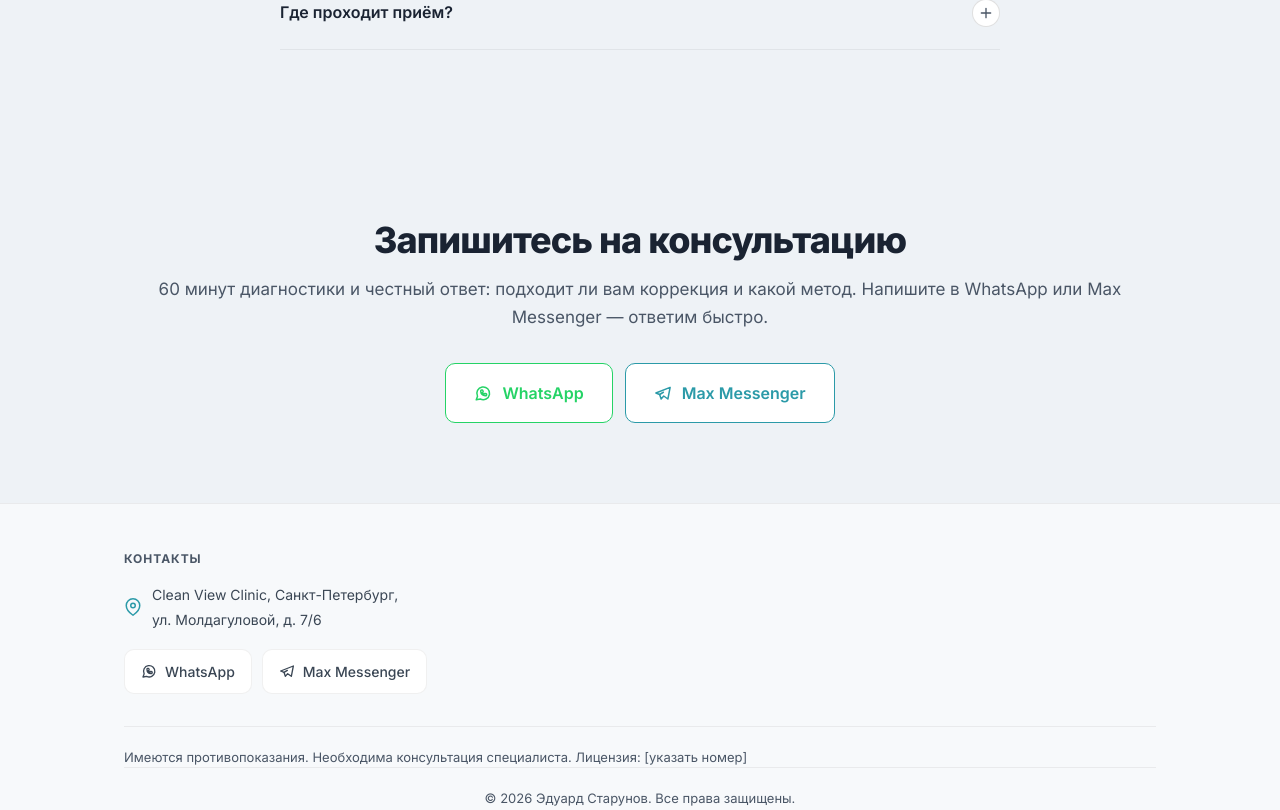
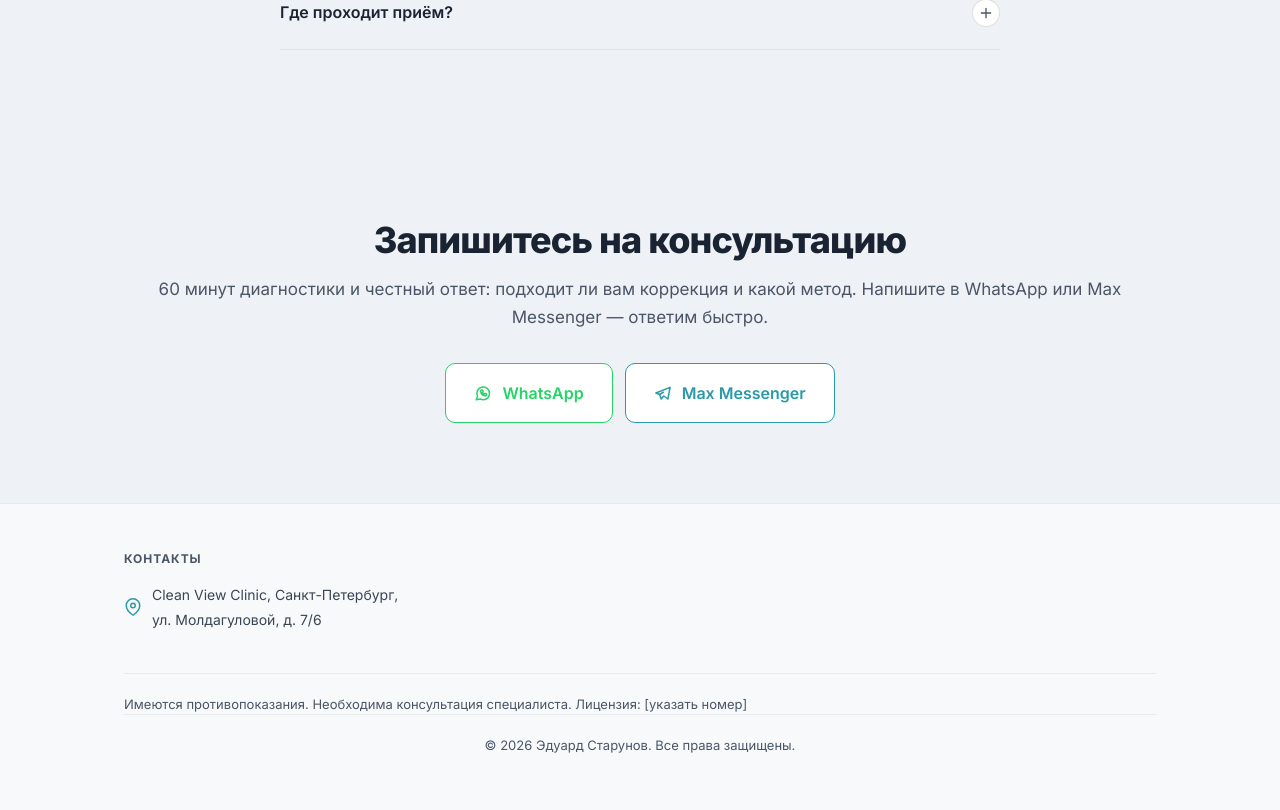
Before and after one commit to aktogde1/starunov-site, a React (Vite) app: page / in a window 1280 px wide. Shown: the part 9027-9837 px from the top of the page. After the commit the page ends 9784 px from the top, so only its background shows below. Built offline with nearby package versions, Linux system fonts and the light colour scheme; the HTML template or start-up script is replaced by a standard one.

Commit message:
fix: sticky CTA appears on scroll, remove duplicate messenger buttons from footer

```diff
--- a/src/sections/Footer.tsx
+++ b/src/sections/Footer.tsx
@@ -10,26 +10,6 @@ export function Footer() {
             <div className="foot-contact-row">
               <Icon name="mapPin" size="sm" />
               <span>Clean View Clinic, Санкт-Петербург,<br/>ул. Молдагуловой, д. 7/6</span>
-            </div>
-            <div className="foot-messengers">
-              <a
-                href="https://wa.me/79318889990"
-                target="_blank"
-                rel="noopener"
-                className="foot-msg-link"
-              >
-                <Icon name="whatsapp" size="sm" />
-                <span>WhatsApp</span>
-              </a>
-              <a
-                href="https://max.ru/eduard_starunov"
-                target="_blank"
-                rel="noopener"
-                className="foot-msg-link"
-              >
-                <Icon name="send" size="sm" />
-                <span>Max Messenger</span>
-              </a>
             </div>
           </div>
         </div>
--- a/src/sections/StickyCTA.tsx
+++ b/src/sections/StickyCTA.tsx
@@ -1,13 +1,30 @@
+import { useState, useEffect } from 'react'
 import { useLang } from '../i18n/LangContext'
 
 export function StickyCTA() {
   const { t } = useLang()
+  const [visible, setVisible] = useState(false)
+
+  useEffect(() => {
+    const onScroll = () => {
+      setVisible(window.scrollY > 600)
+    }
+    window.addEventListener('scroll', onScroll, { passive: true })
+    onScroll()
+    return () => window.removeEventListener('scroll', onScroll)
+  }, [])
+
   const scrollToContact = () => {
     const el = document.getElementById('contact')
     if (el) el.scrollIntoView({ behavior: 'smooth' })
   }
+
   return (
-    <a href="#contact" className="sticky-cta" onClick={(e) => { e.preventDefault(); scrollToContact() }}>
+    <a
+      href="#contact"
+      className={`sticky-cta${visible ? ' visible' : ''}`}
+      onClick={(e) => { e.preventDefault(); scrollToContact() }}
+    >
       <svg className="ic ic-md" viewBox="0 0 24 24" style={{ stroke: '#fff' }}>
         <path d="M21 15a2 2 0 0 1-2 2H7l-4 4V5a2 2 0 0 1 2-2h14a2 2 0 0 1 2 2z" />
       </svg>
```
